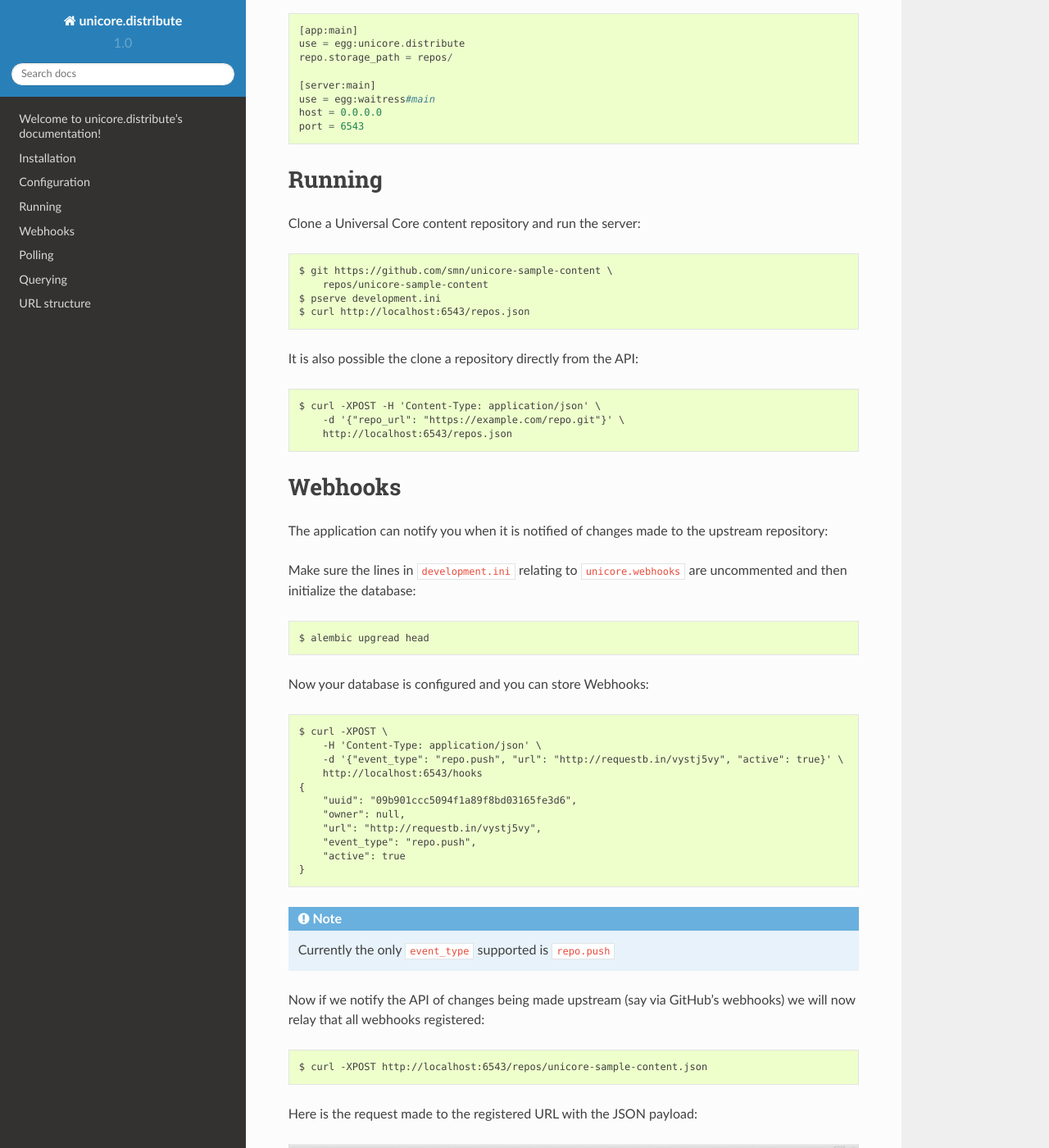
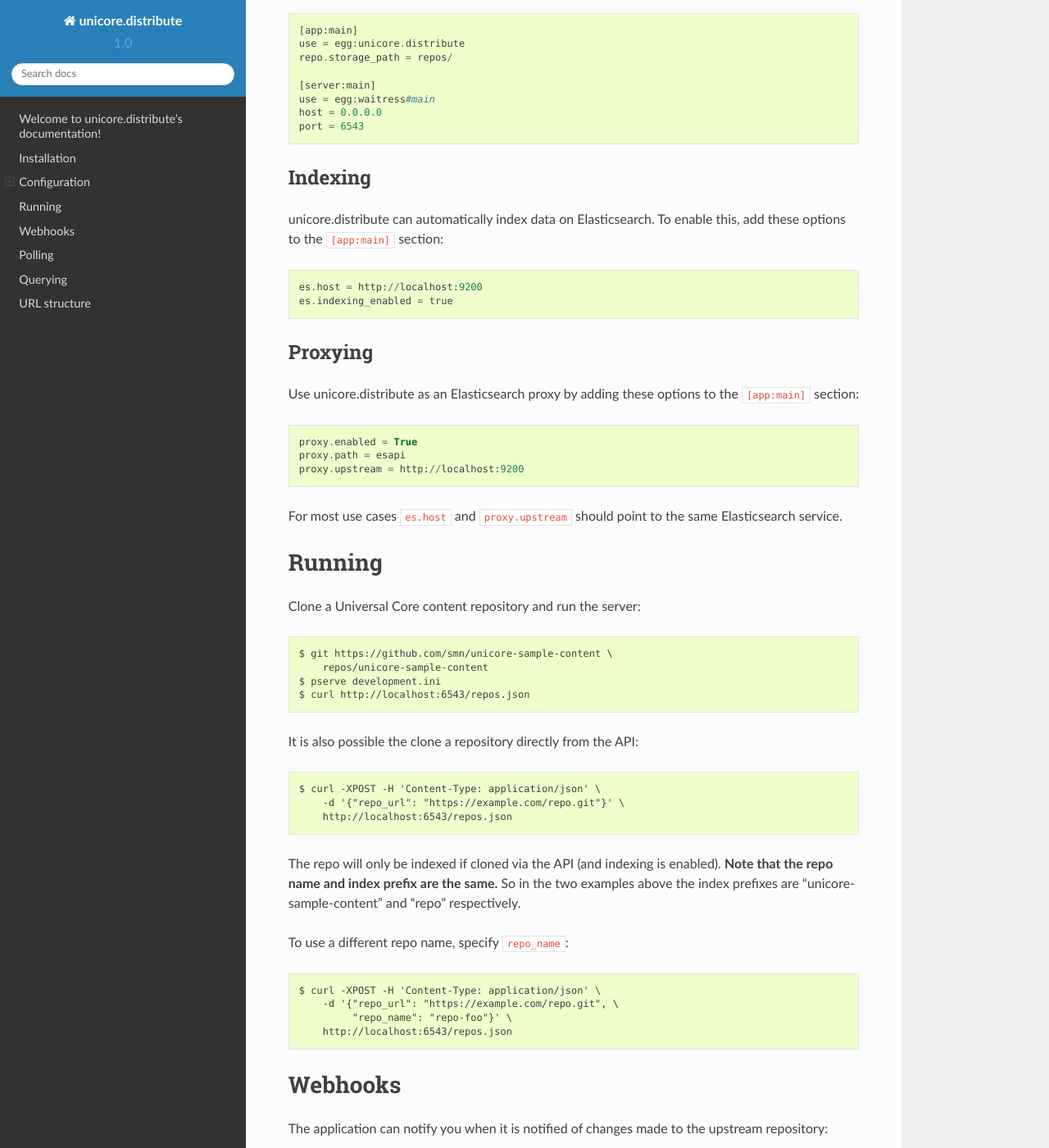
Before and after one commit to smn/unicore.distribute, a Sphinx documentation site: the page built from docs/index.rst, in a window 1280 px wide and 1400 px high, scrolled down 570 px. Shown: the whole window at 82% size. Built offline with Sphinx 7.4.7 and the Read the Docs theme 2.0.0, drawn with Linux system fonts in a browser that asks for light colours.

Commit message:
add documentation for indexing and proxying

```diff
--- a/docs/index.rst
+++ b/docs/index.rst
@@ -52,6 +52,30 @@ Put the following in a file called ``development.ini``
     host = 0.0.0.0
     port = 6543
 
+Indexing
+********
+
+unicore.distribute can automatically index data on Elasticsearch. To enable this, add these options to the ``[app:main]`` section:
+
+::
+
+    es.host = http://localhost:9200
+    es.indexing_enabled = true
+
+Proxying
+********
+
+Use unicore.distribute as an Elasticsearch proxy by adding these options to
+the ``[app:main]`` section:
+
+::
+
+    proxy.enabled = True
+    proxy.path = esapi
+    proxy.upstream = http://localhost:9200
+
+For most use cases ``es.host`` and ``proxy.upstream`` should point to the same Elasticsearch service.
+
 Running
 =======
 
@@ -66,6 +90,15 @@ It is also possible the clone a repository directly from the API::
 
     $ curl -XPOST -H 'Content-Type: application/json' \
         -d '{"repo_url": "https://example.com/repo.git"}' \
+        http://localhost:6543/repos.json
+
+The repo will only be indexed if cloned via the API (and indexing is enabled). **Note that the repo name and index prefix are the same.** So in the two examples above the index prefixes are "unicore-sample-content" and "repo" respectively.
+
+To use a different repo name, specify ``repo_name``::
+
+    $ curl -XPOST -H 'Content-Type: application/json' \
+        -d '{"repo_url": "https://example.com/repo.git", \
+             "repo_name": "repo-foo"}' \
         http://localhost:6543/repos.json
 
 Webhooks
```
